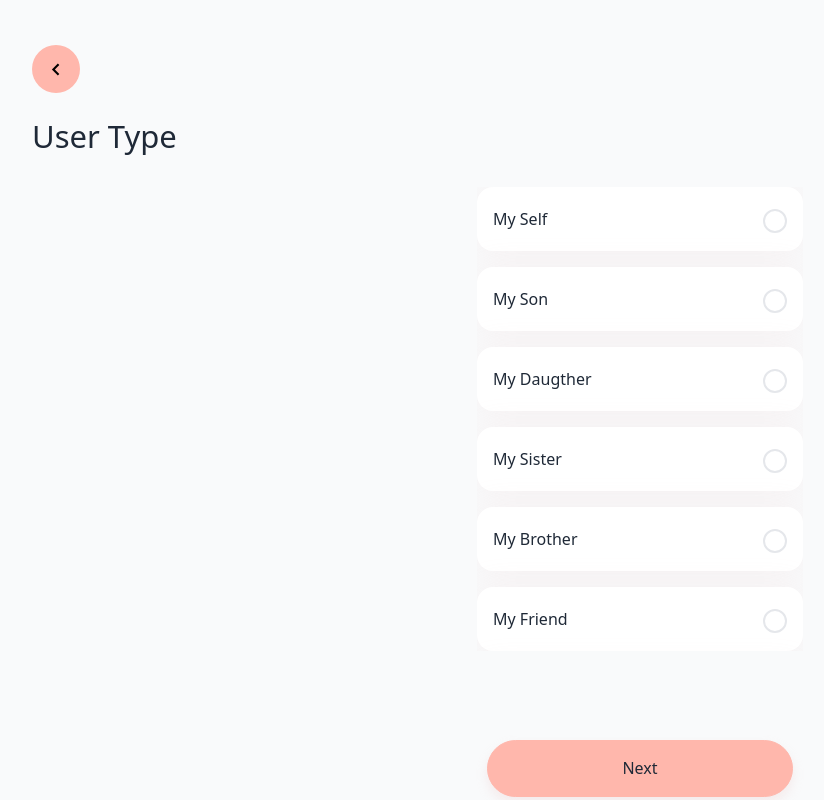
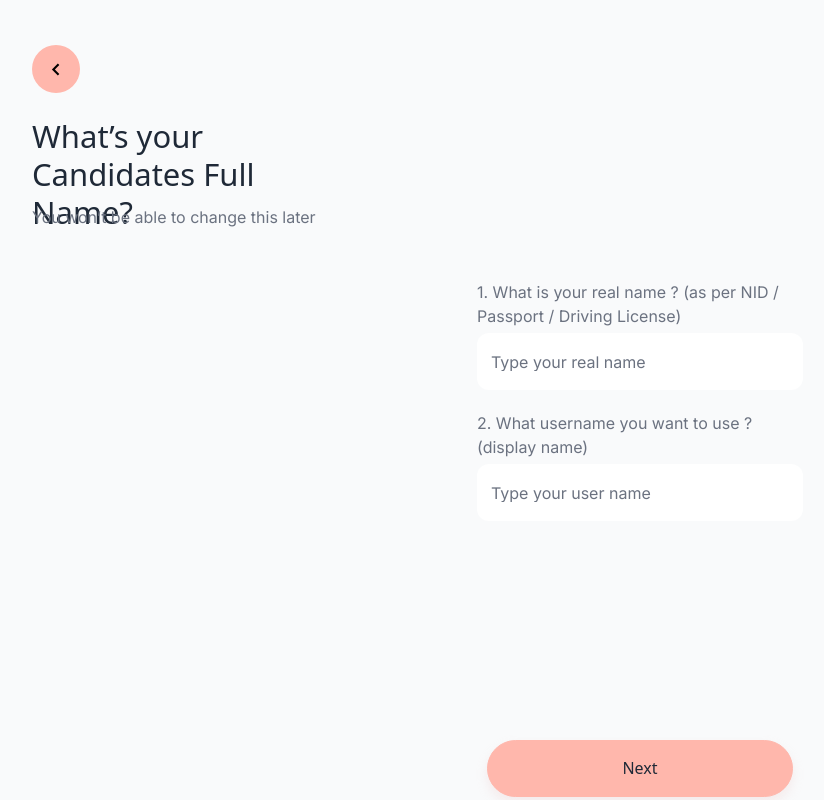
Before and after one commit to hasnain-nisan/saiyonee, a React (Create React App) app: page / in a window 1280 px wide. Shown: the whole page, without its empty margins (0-824 px from the left). Built offline with nearby package versions, Linux system fonts and the light colour scheme.

Commit message:
UserName pagre design done

```diff
--- a/src/App.js
+++ b/src/App.js
@@ -8,6 +8,7 @@ import Congrats from './components/congrats/Congrats';
 
 import Container from 'react-bootstrap/Container';
 import UserType from './components/UserType/UserType';
+import UserName from './components/UserName/UserName';
 
 
 function App() {
@@ -19,7 +20,8 @@ function App() {
       {/* <SignUp/> */}
       {/* <Login/> */}
       {/* <Congrats/> */}
-      <UserType/>
+      {/* <UserType/> */}
+      <UserName/>
     </Container>
   );
 }
--- /dev/null
+++ b/src/components/UserName/UserName.js
@@ -0,0 +1,54 @@
+import React from 'react'
+import { BiChevronLeft } from 'react-icons/bi';
+
+import './style.css'
+
+const UserName = () => {
+  return (
+    <div className="page-container user-form-container">
+      <button className="back-btn-container">
+        <BiChevronLeft fontSize={25} />
+      </button>
+      <div className="user-from-title-container user-from-title-container-user-name">
+        <p className="user-form-title-text">
+          What’s your Candidates Full Name?
+        </p>
+        <p className="user-name-sub-text">
+          You won’t be able to change this later
+        </p>
+      </div>
+      <div className="container-center">
+        <div className="user-form-input-container user-form-input-container-user-name">
+          <div className="">
+            <label className="user-name-sub-text">
+              1. What is your real name ? (as per NID / Passport / Driving
+              License)
+            </label>
+            <input
+              type="text"
+              className="form-input"
+              placeholder="Type your real name"
+            />
+          </div>
+          <div className="">
+            <label className="user-name-sub-text">
+              2. What username you want to use ? (display name)
+            </label>
+            <input
+              type="text"
+              className="form-input"
+              placeholder="Type your user name"
+            />
+          </div>
+        </div>
+      </div>
+      <div className="container-center">
+        <button className="user-form-next-btn">
+          <p className="user-form-next-btn-text">Next</p>
+        </button>
+      </div>
+    </div>
+  );
+}
+
+export default UserName
--- /dev/null
+++ b/src/components/UserName/style.css
@@ -0,0 +1,87 @@
+.user-name-sub-text {
+    /* width: 285px; */
+    height: 24px;
+
+    font-family: 'Inter';
+    font-style: normal;
+    font-weight: 400;
+    font-size: 16px;
+    line-height: 24px;
+    /* identical to box height, or 150% */
+
+
+    /* Sub Text */
+
+    color: #6B7280;
+
+
+    /* Inside auto layout */
+
+    flex: none;
+    order: 1;
+    flex-grow: 0;
+}
+
+.user-from-title-container-user-name {
+    gap: 50px !important;
+}
+
+.user-form-input-container-user-name {
+    top: 280px !important;
+    overflow-x: hidden !important;
+}
+
+.form-input {
+    display: flex;
+    flex-direction: row;
+    align-items: center;
+    padding: 19px 14px;
+    gap: 8px;
+
+    /* width: 327px; */
+    width: 100%;
+    height: 57px;
+
+    /* White */
+
+    background: #FFFFFF;
+    border-radius: 12px;
+
+    /* Inside auto layout */
+
+    flex: none;
+    order: 1;
+    flex-grow: 0;
+    border: none;
+
+    font-family: 'Inter';
+    color: #6B7280;
+    margin: 5px 0px 5px 0px
+}
+
+
+.form-input::-webkit-input-placeholder {
+	width: 299px;
+    height: 19px;
+
+    font-family: 'Inter';
+    font-style: normal;
+    font-weight: 500;
+    font-size: 16px;
+    line-height: 19px;
+
+    /* Sub Text */
+
+    color: #6B7280;
+
+
+    /* Inside auto layout */
+
+    flex: none;
+    order: 0;
+    flex-grow: 1;
+}
+
+.form-input:focus-visible {
+    outline: none;
+}
--- a/src/components/login/style.css
+++ b/src/components/login/style.css
@@ -2,7 +2,7 @@
     width: 315.93px;
     height: 19px;
 
-    font-family: 'Inter';
+    /* font-family: 'Inter'; */
     font-style: normal;
     font-weight: 400;
     font-size: 16px;
```
